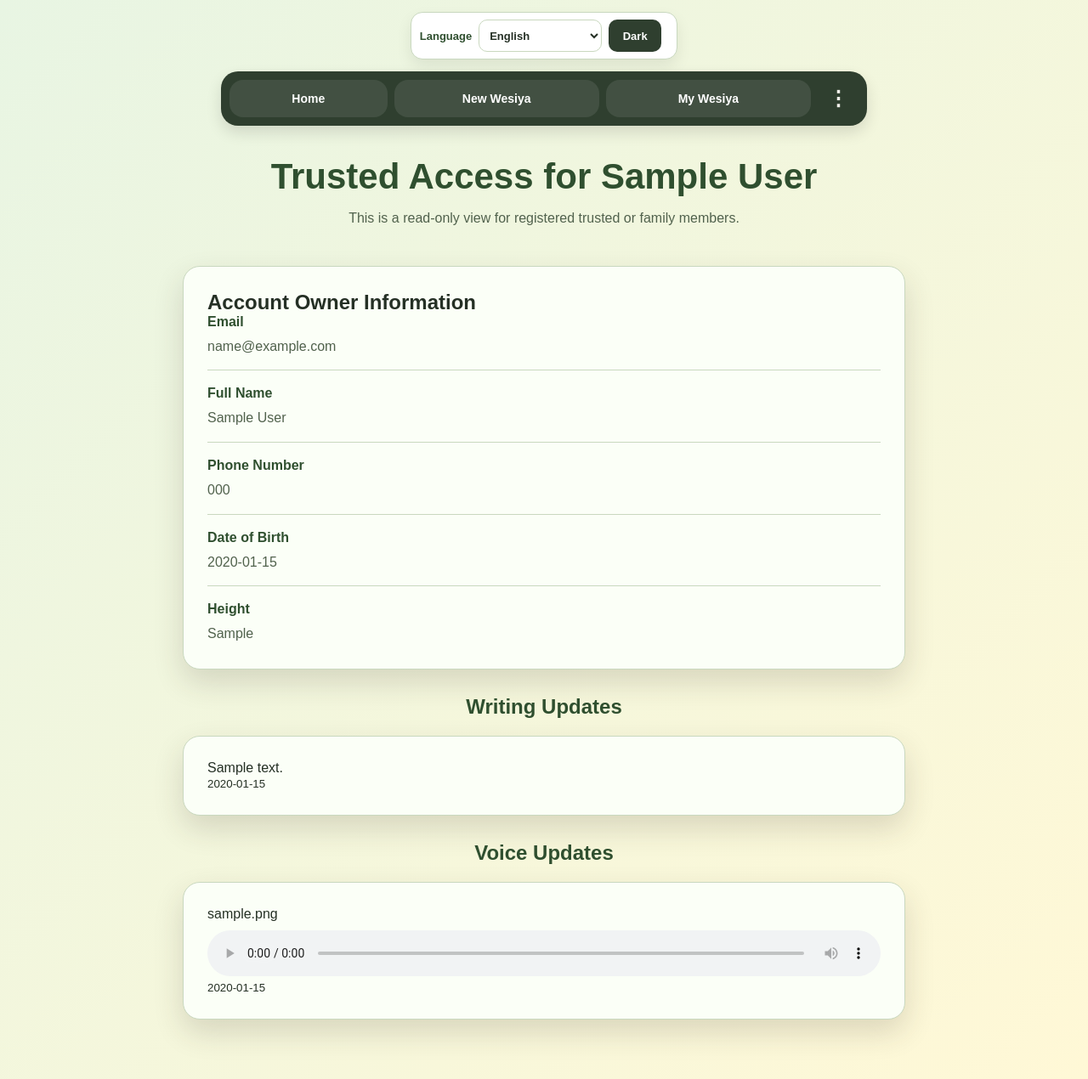
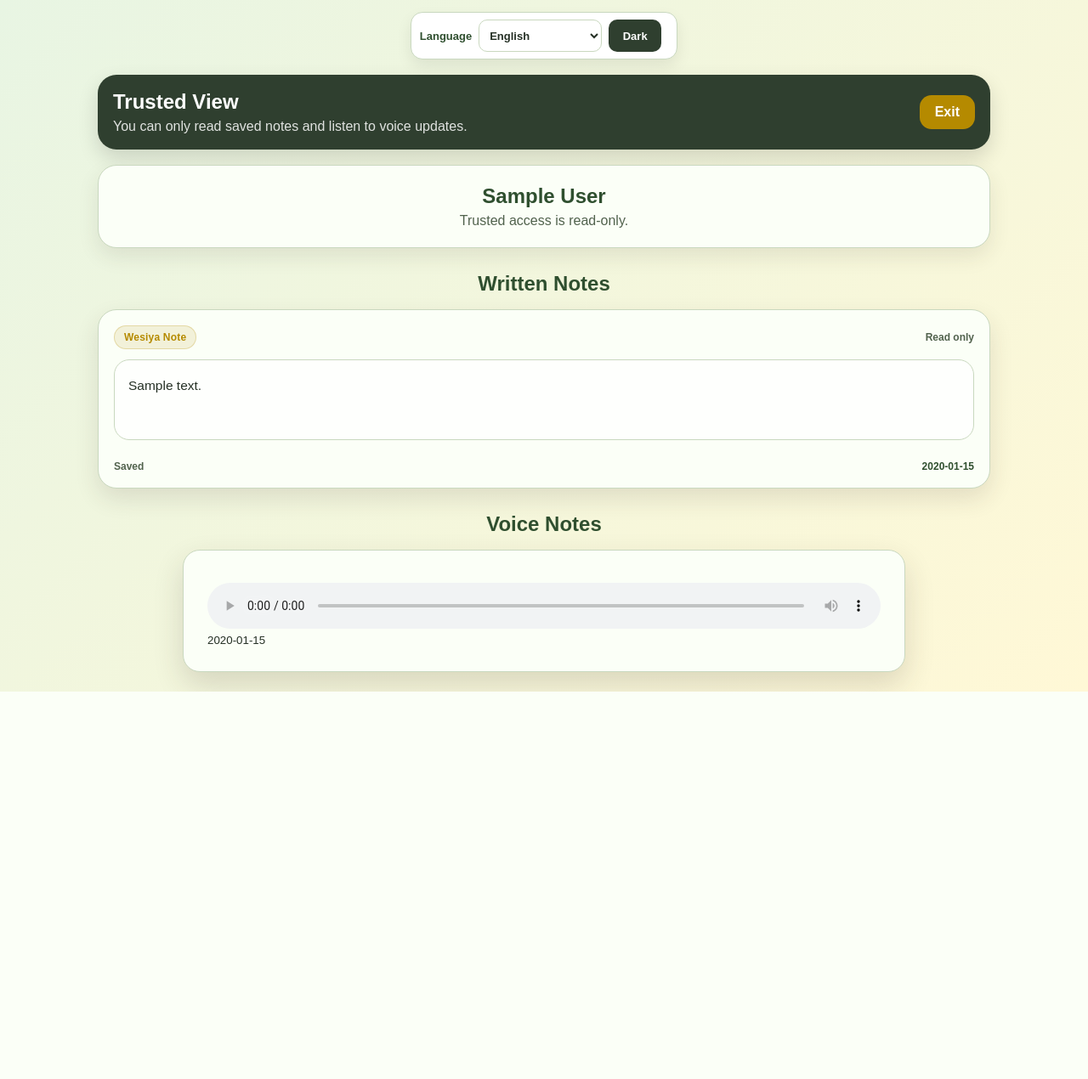
Before and after one commit to kala-spec/flask-wesiya-writing, a Flask app: page /trusted-view in a window 1280 px wide. Shown: the whole page at 85% size. After the commit the page ends 814 px from the top, so only its background shows below. Run offline with Flask 3, Linux system fonts and the light colour scheme; the visitor is signed in with stand-in values (Sample User, id 1); tables that the repository leaves empty hold one stand-in row (values such as "Sample post").

Commit message:
Make trusted view read only

```diff
--- a/app.py
+++ b/app.py
@@ -1010,10 +1010,10 @@ def trusted_view():
 @app.route("/trusted-logout")
 def trusted_logout():
     session.pop("trusted_access_user_id", None)
+    session.pop("trusted_access_name", None)
     session.pop("trusted_access_email", None)
-    session.pop("trusted_access_name", None)
 
-    return redirect(url_for("login"))
+    return redirect(url_for("trusted_access"))
 
 # =========================
 # REACT API ROUTES
--- a/static/styles.css
+++ b/static/styles.css
@@ -1679,3 +1679,98 @@ html[dir="rtl"] .modern-note-text {
     text-align: inherit !important;
     flex-direction: initial !important;
 }
+/* =========================
+   TRUSTED READ-ONLY VIEW
+========================= */
+
+.trusted-read-header {
+    width: min(100% - 24px, 1050px);
+    margin: 18px auto;
+    padding: 18px;
+    border-radius: 22px;
+    background: var(--green-dark);
+    color: #ffffff;
+    display: flex;
+    justify-content: space-between;
+    align-items: center;
+    gap: 16px;
+    box-shadow: 0 10px 24px rgba(0, 0, 0, 0.14);
+}
+
+.trusted-read-header h1 {
+    margin: 0 0 6px 0;
+    color: #ffffff;
+    font-size: 24px;
+}
+
+.trusted-read-header p {
+    margin: 0;
+    color: rgba(255, 255, 255, 0.85);
+}
+
+.trusted-exit-btn {
+    background: var(--gold-main);
+    color: #ffffff;
+    text-decoration: none;
+    padding: 11px 18px;
+    border-radius: 14px;
+    font-weight: 800;
+    white-space: nowrap;
+}
+
+.trusted-read-wrapper {
+    width: min(100% - 24px, 1050px);
+    margin: 0 auto 40px auto;
+}
+
+.trusted-owner-card {
+    background: var(--card-bg);
+    border: 1px solid var(--border);
+    border-radius: 22px;
+    padding: 22px;
+    margin-bottom: 22px;
+    box-shadow: 0 10px 24px rgba(55, 45, 38, 0.1);
+    text-align: center;
+}
+
+.trusted-owner-card h2 {
+    margin-bottom: 6px;
+    color: var(--title);
+}
+
+.trusted-owner-card p {
+    color: var(--muted-text);
+}
+
+.trusted-read-section {
+    margin-top: 28px;
+}
+
+.trusted-read-section > h2 {
+    text-align: center;
+    color: var(--title);
+    margin-bottom: 16px;
+}
+
+body.dark-theme .trusted-owner-card {
+    background: var(--card-bg);
+    border-color: var(--border);
+}
+
+@media (max-width: 600px) {
+    .trusted-read-header {
+        flex-direction: column;
+        align-items: stretch;
+        text-align: center;
+        padding: 16px;
+    }
+
+    .trusted-exit-btn {
+        width: 100%;
+        text-align: center;
+    }
+
+    .trusted-read-header h1 {
+        font-size: 22px;
+    }
+}
--- a/templates/trusted_view.html
+++ b/templates/trusted_view.html
@@ -9,107 +9,68 @@
 
 <body>
 
-    <nav class="pages compact-pages">
-    <ul class="main-nav-links">
-        <li>
-            <a href="/home">Home</a>
-        </li>
+    <header class="trusted-read-header">
+        <div>
+            <h1>Trusted View</h1>
+            <p>You can only read saved notes and listen to voice updates.</p>
+        </div>
 
-        <li>
-            <a href="/dashboard">New Wesiya</a>
-        </li>
+        <a href="/trusted-logout" class="trusted-exit-btn">Exit</a>
+    </header>
 
-        <li>
-            <a href="/profile">My Wesiya</a>
-        </li>
+    <main class="trusted-read-wrapper">
 
-        <li class="more-nav-wrapper">
-            <button
-                type="button"
-                class="more-nav-btn"
-                onclick="toggleMoreMenu(event)"
-                aria-label="More menu"
-            >
-                ⋮
-            </button>
-
-            <div class="more-nav-menu" id="moreNavMenu">
-                <a href="/about">About</a>
-                <a href="/logout" class="logout-link">Logout</a>
-            </div>
-        </li>
-    </ul>
-</nav>
-
-    <section class="dashboard-header">
-        <h1>Trusted Access for {{ owner_name }}</h1>
-        <p>This is a read-only view for registered trusted or family members.</p>
+        <section class="trusted-owner-card">
+            <h2>{{ owner_name if owner_name else "Account Owner" }}</h2>
+            <p>Trusted access is read-only.</p>
         </section>
 
-    <main class="profile-wrapper">
+        <section class="trusted-read-section">
+            <h2>Written Notes</h2>
 
-        {% if profile %}
-            <div class="profile-card note-card">
-                <h2>Account Owner Information</h2>
-
-                <div class="profile-row">
-                    <span>Email</span>
-                    <p>{{ email }}</p>
+            {% if notes %}
+                <div class="modern-notes-grid">
+                    {% for note in notes %}
+                        <article class="modern-note-card">
+                            <div class="modern-note-top">
+                                <span class="modern-note-label">Wesiya Note</span>
+                                <span class="modern-note-hint">Read only</span>
                             </div>
 
-                <div class="profile-row">
-                    <span>Full Name</span>
-                    <p>{{ profile.full_name }}</p>
+                            <div class="modern-note-text-box">
+                                <p class="modern-note-text">{{ note.daily_note }}</p>
                             </div>
 
-                <div class="profile-row">
-                    <span>Phone Number</span>
-                    <p>{{ profile.phone_number }}</p>
+                            <div class="modern-note-footer">
+                                <span>Saved</span>
+                                <strong>{{ note.created_at }}</strong>
                             </div>
-
-                <div class="profile-row">
-                    <span>Date of Birth</span>
-                    <p>{{ profile.date_of_birth }}</p>
+                        </article>
+                    {% endfor %}
                 </div>
-
-                <div class="profile-row">
-                    <span>Height</span>
-                    <p>{{ profile.height }}</p>
-                </div>
-            </div>
-        {% endif %}
-
-        <section class="notes-section">
-            <h2>Writing Updates</h2>
-
-            {% if notes %}
-                {% for note in notes %}
-                    <div class="profile-card note-card">
-                        <p>{{ note.daily_note }}</p>
-                        <small>{{ note.created_at }}</small>
-                    </div>
-                {% endfor %}
             {% else %}
                 <div class="profile-card empty-profile">
-                    <p>No writing updates found.</p>
+                    <p>No written notes found.</p>
                 </div>
             {% endif %}
         </section>
 
-        <section class="notes-section">
-            <h2>Voice Updates</h2>
+        <section class="trusted-read-section">
+            <h2>Voice Notes</h2>
 
             {% if voice_notes %}
+                <div class="trusted-voice-list">
                     {% for voice in voice_notes %}
-                    <div class="profile-card note-card">
-                        <p>{{ voice.filename }}</p>
+                        <div class="profile-card note-card trusted-voice-card">
                             <audio controls class="voice-player">
                                 <source src="{{ url_for('static', filename='uploads/' + voice.filename) }}" type="audio/webm">
                                 Your browser does not support audio playback.
                             </audio>
+
                             <small>{{ voice.created_at }}</small>
                         </div>
                     {% endfor %}
+                </div>
             {% else %}
                 <div class="profile-card empty-profile">
                     <p>No voice updates found.</p>
@@ -119,26 +80,6 @@
 
     </main>
 
-    <script>
-    function toggleMoreMenu(event) {
-        event.stopPropagation();
-
-        const menu = document.getElementById("moreNavMenu");
-
-        if (menu) {
-            menu.classList.toggle("show-more-nav-menu");
-        }
-    }
-
-    document.addEventListener("click", function () {
-        const menu = document.getElementById("moreNavMenu");
-
-        if (menu) {
-            menu.classList.remove("show-more-nav-menu");
-        }
-    });
-</script>
-
     <script src="{{ url_for('static', filename='translator.js') }}"></script>
 </body>
 </html>
```
Lines whose indentation alone changed are shown as unchanged.
